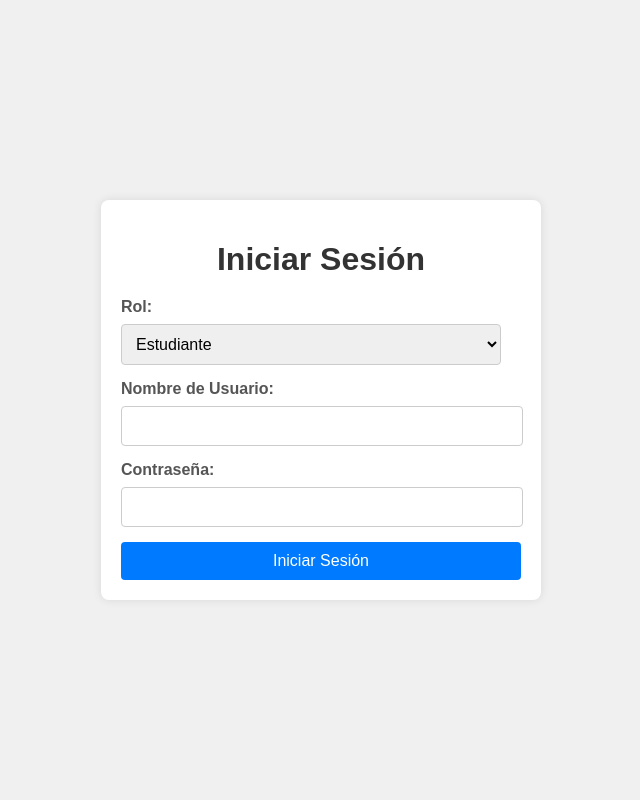
After one commit to Jichuta/courses_app, a Django app: page /courses/login/ in a window 1280 px wide. The commit adds this page. Shown: the whole page, without its empty margins (319-959 px from the left). Run offline with Django 5.2, Linux system fonts and the light colour scheme.

Commit message:
add the login templete and view_users

```diff
--- a/academy/settings.py
+++ b/academy/settings.py
@@ -122,4 +122,3 @@ STATIC_URL = 'static/'
 # https://docs.djangoproject.com/en/5.1/ref/settings/#default-auto-field
 
 DEFAULT_AUTO_FIELD = 'django.db.models.BigAutoField'
-AUTH_USER_MODEL = 'courses.CustomUser'
--- a/academy/urls.py
+++ b/academy/urls.py
@@ -16,8 +16,10 @@ Including another URLconf
 """
 from django.contrib import admin
 from django.urls import include, path
+from django.shortcuts import redirect
 
 urlpatterns = [
     path('courses/', include('courses.urls')),
     path('admin/', admin.site.urls),
+    path('', lambda request: redirect('courses:login_page')),  # Redirect root URL to login_page
 ]
--- a/courses/admin.py
+++ b/courses/admin.py
@@ -1,6 +1,5 @@
 from django.contrib import admin
-from django.contrib.auth.admin import UserAdmin
-from .models import Teacher, Student, Course, CourseStudent, Attendance, CustomUser
+from .models import Teacher, Student, Course, CourseStudent, Attendance
 
 class TeacherAdmin(admin.ModelAdmin):
     list_display = ['name', 'ci', 'age']
@@ -51,4 +50,3 @@ admin.site.register(CourseStudent, CourseStudentAdmin)
 admin.site.register(Attendance, AttendanceAdmin)
 admin.site.register(Course, CourseAdmin)
 admin.site.register([Student,])
-admin.site.register(CustomUser, UserAdmin)
--- a/courses/templates/courses/index.html
+++ b/courses/templates/courses/index.html
@@ -1,3 +1,5 @@
+{% include 'partials/navbar.html' %}
+
 <h1>Academia - Home</h1>
 {% include "courses/lists.html" %}
 
--- /dev/null
+++ b/courses/templates/courses/login.html
@@ -0,0 +1,102 @@
+<!DOCTYPE html>
+<html lang="es">
+<head>
+    <meta charset="UTF-8">
+    <meta name="viewport" content="width=device-width, initial-scale=1.0">
+    <title>Login</title>
+    <style>
+        body {
+            font-family: Arial, sans-serif;
+            display: flex;
+            justify-content: center;
+            align-items: center;
+            height: 100vh;
+            margin: 0;
+            background-color: #f0f0f0;
+        }
+
+        .login-container {
+            background-color: #ffffff;
+            padding: 20px;
+            border-radius: 8px;
+            box-shadow: 0px 0px 10px rgba(0, 0, 0, 0.1);
+            max-width: 400px;
+            width: 100%;
+        }
+
+        h1 {
+            text-align: center;
+            margin-bottom: 20px;
+            color: #333333;
+        }
+
+        label {
+            display: block;
+            margin-bottom: 8px;
+            font-weight: bold;
+            color: #555555;
+        }
+
+        input[type="text"],
+        input[type="password"],
+        select {
+            width: 95%;
+            padding: 10px;
+            margin-bottom: 15px;
+            border: 1px solid #cccccc;
+            border-radius: 4px;
+            font-size: 16px;
+        }
+
+        button {
+            width: 100%;
+            padding: 10px;
+            background-color: #007bff;
+            color: white;
+            border: none;
+            border-radius: 4px;
+            font-size: 16px;
+            cursor: pointer;
+        }
+
+        button:hover {
+            background-color: #0056b3;
+        }
+
+        .error-message {
+            color: red;
+            text-align: center;
+            margin-bottom: 15px;
+        }
+    </style>
+</head>
+<body>
+
+<div class="login-container">
+    <h1>Iniciar Sesión</h1>
+
+    {% if error_message %}
+        <div class="error-message">{{ error_message }}</div>
+    {% endif %}
+
+    <form action="{% url 'courses:user_login' %}"  method="post">
+        {% csrf_token %}
+        <label for="role">Rol:</label>
+        <select name="role" id="role" required>
+            <option value="director">Administrador</option>
+            <option value="director">Director</option>
+            <option value="profesor">Profesor</option>
+            <option value="estudiante" selected>Estudiante</option>
+        </select>
+        <label for="username">Nombre de Usuario:</label>
+        <input type="text" name="username" id="username" required>
+
+        <label for="password">Contraseña:</label>
+        <input type="password" name="password" id="password" required>
+
+        <button type="submit">Iniciar Sesión</button>
+    </form>
+</div>
+
+</body>
+</html>
--- a/courses/templates/courses/students.html
+++ b/courses/templates/courses/students.html
@@ -1,3 +1,5 @@
+{% include 'partials/navbar.html' %}
+
 <h1>Estudiantes</h1>
 
 <form action="{% url 'courses:save_student' %}" method="post">
--- a/courses/templates/courses/teacher.html
+++ b/courses/templates/courses/teacher.html
@@ -1,3 +1,5 @@
+{% include 'partials/navbar.html' %}
+
 <h1>Teacher</h1>
 
 <form action="{% url 'courses:save_teacher' %}" method="post">
--- a/courses/urls.py
+++ b/courses/urls.py
@@ -1,10 +1,12 @@
-from django.urls import path
+from django.urls import path, re_path
+from django.shortcuts import redirect
 from . import view
 from .views.views_students import save_student
 from .views.views_teacher import save_teacher
 from .views.view_course import add_course
 from .views.views_courses import course_detail
 from .views.views_coursestudent import add_course_student
+from .views.views_user import login_page, user_login, user_logout
 
 app_name = 'courses'
 urlpatterns = [
@@ -18,4 +20,10 @@ urlpatterns = [
     path('add_course/', add_course, name='save_course'),
     # path('course/<int:course_id>/', course_detail, name='course_detail'),
     path('<int:course_id>/add_student/', add_course_student, name='add_course_student'),
+    path('login/',login_page, name='login_page'),
+    path('user_login', user_login, name='user_login'),
+    path('logout', user_logout, name='user_logout'),
+
+    # Catch-all pattern to redirect to login_page
+    re_path(r'^.*$', lambda request: redirect('courses:login_page'), name='catch_all'),
 ]
--- a/courses/views/views_courses.py
+++ b/courses/views/views_courses.py
@@ -14,6 +14,9 @@ def index(request):
     return render(request, 'courses/index.html', context)
 
 def course_detail(request, course_id):
+    encoded_role = request.session.get('user_role')
+    print(">>>>>>> user_role >>>>>" + str(encoded_role))
+
     course = get_object_or_404(Course, pk=course_id)
     students = CourseStudent.objects.filter(course=course)
 
--- a/courses/views/views_user.py
+++ b/courses/views/views_user.py
@@ -1,19 +1,34 @@
 from django.shortcuts import render, redirect
 from django.http import HttpResponse
 from django.contrib.auth import authenticate, login, logout
-from .views_courses import index
 
 
-def my_login(request):
+
+def login_page(request):
     return render (request, 'courses/login.html', {})
 
 def user_login(request):
-    username = request.POST["usernae"]
+    print(">>>>>>> ingresando login >>>>>>>", str(request))
+
+    # Check if the user is already logged in
+    if request.user.is_authenticated:
+        user_name = request.session.get('username')
+        user_role = request.session.get('user_role')
+        if user_name is not None and user_role is not None:
+            return redirect('courses:index')
+
+    username = request.POST["username"]
     password = request.POST["password"]
+    role = request.POST.get("role")
 
     user = authenticate(request, username=username, password=password)
     if user is not None:
         login(request, user)
+
+        # Save username and role in session
+        request.session['username'] = username
+        request.session['user_role'] = role
+
         return redirect('courses:index')
     else:
         context = {
@@ -23,4 +38,4 @@ def user_login(request):
 
 def user_logout(request):
     logout(request)
-    return redirect('courses:login')
+    return redirect('courses:login_page')
```
Also changed, not shown: courses/models.py (+0 -17 lines), courses/templates/partials/navbar.html (added, +76 -0 lines), courses/images/default_profile.png (added).
